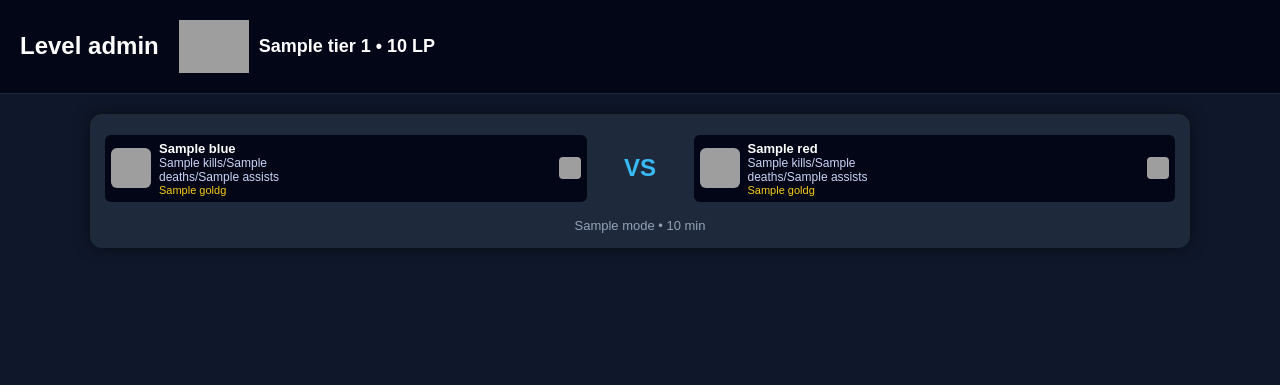
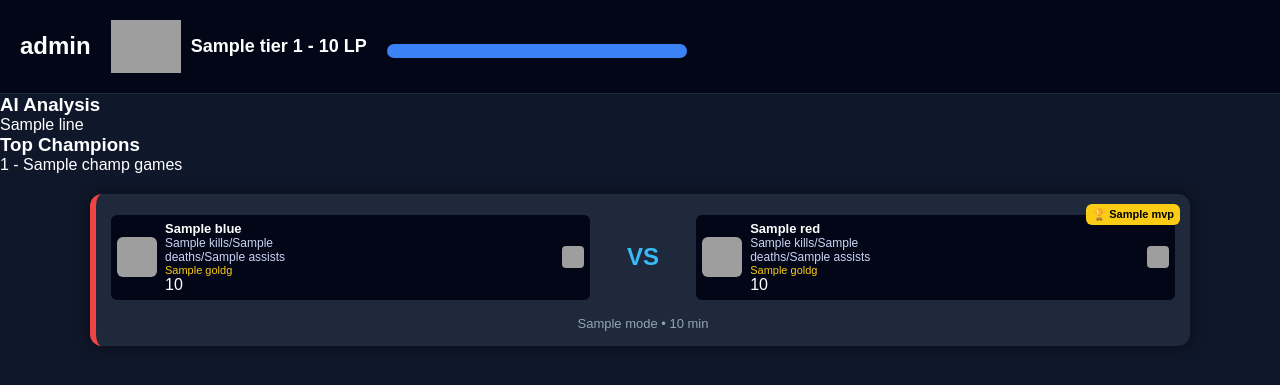
Before and after one commit to deuj91/daj-gg, a Flask app: template templates/results.html in a window 1280 px wide. Shown: the top 385 px of the page. Run offline with Flask 3, Linux system fonts and the light colour scheme; the template is opened without the code that fills it: most values are stand-ins (such as "Sample title", 1, 10 or a date in 2020); grey boxes are pictures that could not be loaded.

Commit message:
Update results.html

```diff
--- a/templates/results.html
+++ b/templates/results.html
@@ -2,35 +2,63 @@
 <html>
 
 <head>
-<title>Match History</title>
 <link rel="stylesheet" href="/static/style.css">
 </head>
 
-<body class="results">
+<body>
 
 <div class="profile">
 
-<h2>Level {{ summoner.summonerLevel }}</h2>
+<h2>{{ summoner.summonerLevel }}</h2>
 
 {% if rank %}
+
 <div class="rank">
 
-<img
-src="https://raw.communitydragon.org/latest/plugins/rcp-fe-lol-static-assets/global/default/images/ranked-emblem/emblem-{{ rank.tier|lower }}.png">
+<img src="https://raw.communitydragon.org/latest/plugins/rcp-fe-lol-static-assets/global/default/images/ranked-emblem/emblem-{{ rank.tier|lower }}.png">
 
-<span>
-{{ rank.tier }} {{ rank.rank }} • {{ rank.leaguePoints }} LP
-</span>
+<span>{{ rank.tier }} {{ rank.rank }} - {{ rank.leaguePoints }} LP</span>
 
 </div>
+
 {% endif %}
+
+<div class="winrate-bar">
+
+<div class="winrate" style="width:{{ stats.winrate }}%"></div>
+
+</div>
+
+</div>
+
+
+<div class="ai-box">
+
+<h3>AI Analysis</h3>
+
+{% for line in analysis %}
+<p>{{ line }}</p>
+{% endfor %}
+
+</div>
+
+
+<div class="champions">
+
+<h3>Top Champions</h3>
+
+{% for c in champs %}
+<p>{{ c[0] }} - {{ c[1] }} games</p>
+{% endfor %}
 
 </div>
 
 
 {% for game in games %}
 
-<div class="match">
+<div class="match {% if game.win %}win{% else %}lose{% endif %}">
+
+<div class="mvp">🏆 {{ game.mvp }}</div>
 
 <div class="teams">
 
@@ -41,19 +69,14 @@ src="https://raw.communitydragon.org/latest/plugins/rcp-fe-lol-static-assets/glo
 <div class="player">
 
 <img class="champ"
-src="https://ddragon.leagueoflegends.com/cdn/13.6.1/img/champion/{{ p.champ }}.png">
+src="https://ddragon.leagueoflegends.com/cdn/13.6.1/img/champion/{{p.champ}}.png">
 
 <div class="player-info">
 
-<div class="name">{{ p.name }}</div>
-
-<div class="kda">
-{{ p.kills }}/{{ p.deaths }}/{{ p.assists }}
-</div>
-
-<div class="gold">
-{{ p.gold }}g
-</div>
+<div class="name">{{p.name}}</div>
+<div class="kda">{{p.kills}}/{{p.deaths}}/{{p.assists}}</div>
+<div class="gold">{{p.gold}}g</div>
+<div class="score">{{p.score}}</div>
 
 </div>
 
@@ -61,7 +84,7 @@ src="https://ddragon.leagueoflegends.com/cdn/13.6.1/img/champion/{{ p.champ }}.p
 
 {% for item in p["items"] %}
 {% if item != 0 %}
-<img src="https://ddragon.leagueoflegends.com/cdn/13.6.1/img/item/{{ item }}.png">
+<img src="https://ddragon.leagueoflegends.com/cdn/13.6.1/img/item/{{item}}.png">
 {% endif %}
 {% endfor %}
 
@@ -84,19 +107,14 @@ src="https://ddragon.leagueoflegends.com/cdn/13.6.1/img/champion/{{ p.champ }}.p
 <div class="player">
 
 <img class="champ"
-src="https://ddragon.leagueoflegends.com/cdn/13.6.1/img/champion/{{ p.champ }}.png">
+src="https://ddragon.leagueoflegends.com/cdn/13.6.1/img/champion/{{p.champ}}.png">
 
 <div class="player-info">
 
-<div class="name">{{ p.name }}</div>
-
-<div class="kda">
-{{ p.kills }}/{{ p.deaths }}/{{ p.assists }}
-</div>
-
-<div class="gold">
-{{ p.gold }}g
-</div>
+<div class="name">{{p.name}}</div>
+<div class="kda">{{p.kills}}/{{p.deaths}}/{{p.assists}}</div>
+<div class="gold">{{p.gold}}g</div>
+<div class="score">{{p.score}}</div>
 
 </div>
 
@@ -104,7 +122,7 @@ src="https://ddragon.leagueoflegends.com/cdn/13.6.1/img/champion/{{ p.champ }}.p
 
 {% for item in p["items"] %}
 {% if item != 0 %}
-<img src="https://ddragon.leagueoflegends.com/cdn/13.6.1/img/item/{{ item }}.png">
+<img src="https://ddragon.leagueoflegends.com/cdn/13.6.1/img/item/{{item}}.png">
 {% endif %}
 {% endfor %}
 
@@ -119,7 +137,9 @@ src="https://ddragon.leagueoflegends.com/cdn/13.6.1/img/champion/{{ p.champ }}.p
 </div>
 
 <div class="match-info">
+
 {{ game.mode }} • {{ game.duration }} min
+
 </div>
 
 </div>
```
